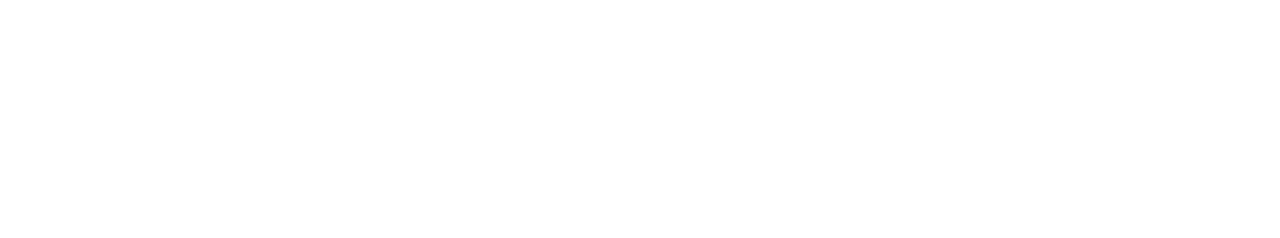
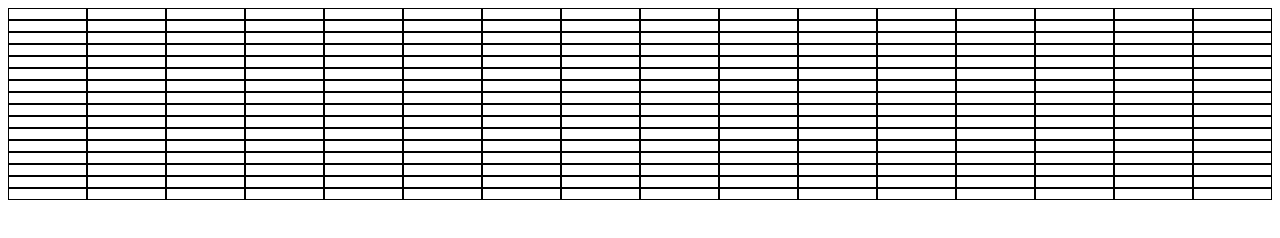
Before and after one commit to pdicko/etch-a-sketch, a plain HTML site: page index.html in a window 1280 px wide. Drawn offline with Linux system fonts and the light colour scheme.

Commit message:
Initial commit that loads 16x16 grid
HTML page that uses javascript to load 16x16 gird. Laid out with
CSS grid tool.

```diff
--- a/index.html
+++ b/index.html
@@ -14,14 +14,15 @@
       </header>
 
       <main>
-        <!-- Grid will go here -->
+        <div class="grid">
+          <!-- Grid will go here -->
+        </div>
       </main>
 
       <footer>
         <!-- Do I need this? -->
       </footer>
 
-
     </div>
 </body>
 </html>
--- a/script.js
+++ b/script.js
@@ -0,0 +1,16 @@
+
+
+document.addEventListener('DOMContentLoaded', loadGrid);
+
+function loadGrid() {
+
+  const  grid = document.querySelector('.grid');
+
+  for (i=1; i<=256; i++) {
+
+    const newDiv = document.createElement('div');
+    newDiv.classList.toggle('box');
+    newDiv.id = `box${i}`;
+    grid.appendChild(newDiv);
+  }
+}
--- a/styles.css
+++ b/styles.css
@@ -2,6 +2,14 @@
 
 }
 
-.container {
+.grid {
   display: grid;
+  grid-template-columns: repeat(16, 1fr);
+
 }
+
+.box {
+  border: .5px solid black;
+  background-color: white;
+  height: 10px;
+}
```
